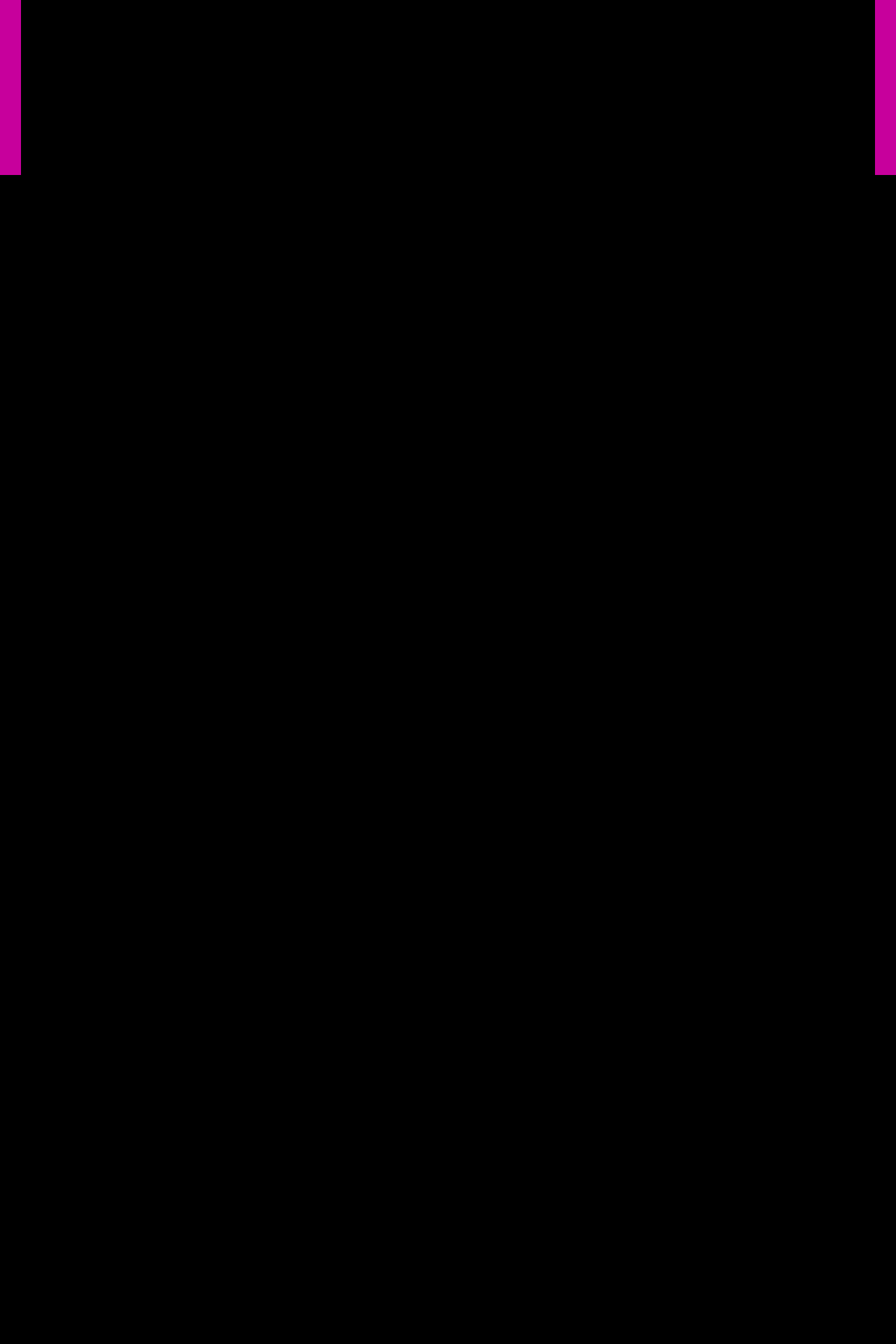
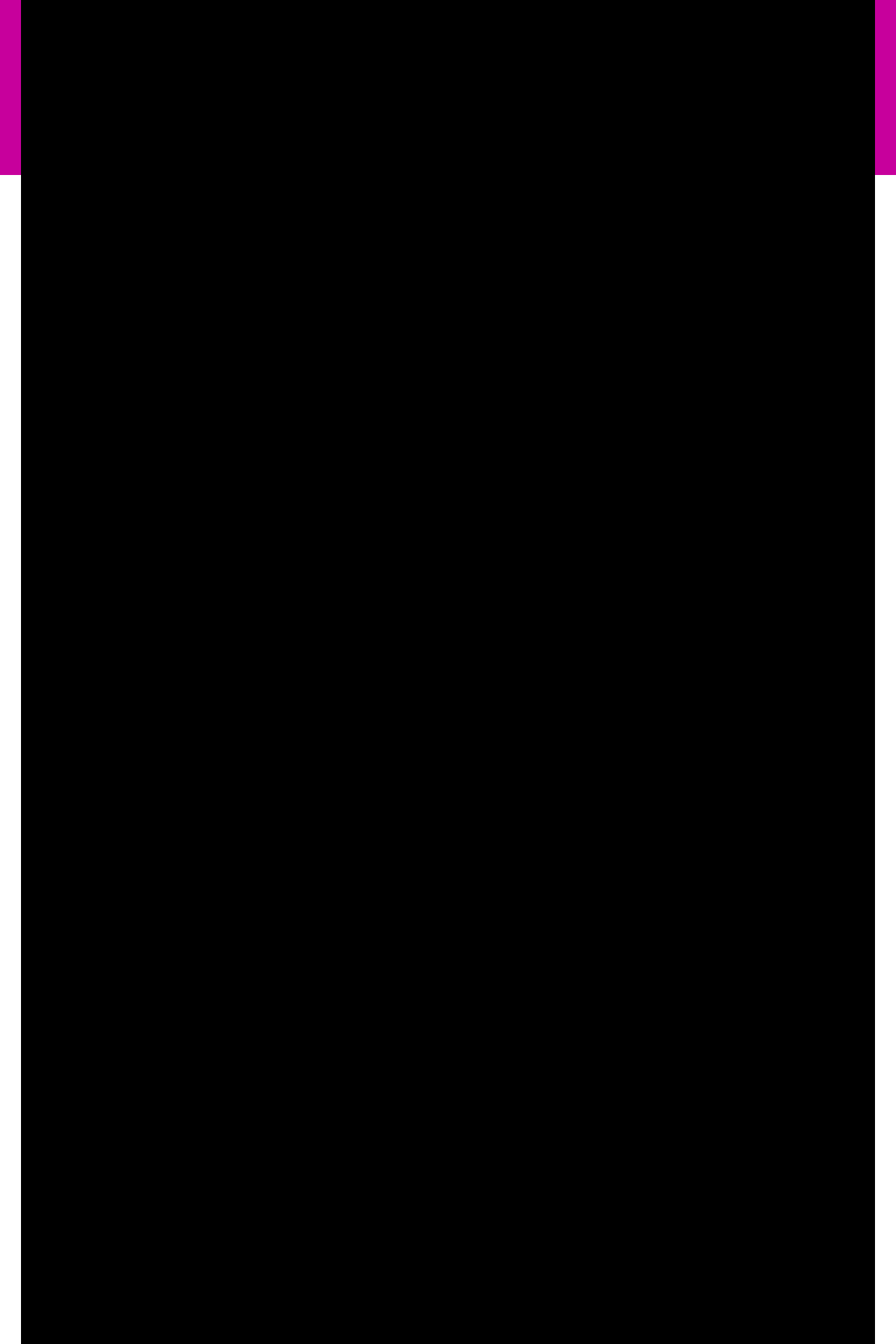
Before and after one commit to tropicaos/bzcc, a Jekyll site: the page built from curriculo.html, in a window 1280 px wide. Shown: the part 1550-3470 px from the top of the page at 70% size. Built offline with Jekyll 4.4.1, drawn with Linux system fonts in a browser that asks for light colours; some web fonts are replaced.

Commit message:
Update setting.scss

```diff
--- a/_sass/glitche/setting.scss
+++ b/_sass/glitche/setting.scss
@@ -6,7 +6,7 @@
 $extra-color: #ffffff;
 $dark-color: #fff;
 $light-color: #ffffff;
-$white-color: #000;
+$white-color: #fff;
 $active-color: #c7009c;
 $extra-active-color: #c7009c;
 $error-color: red;
```
